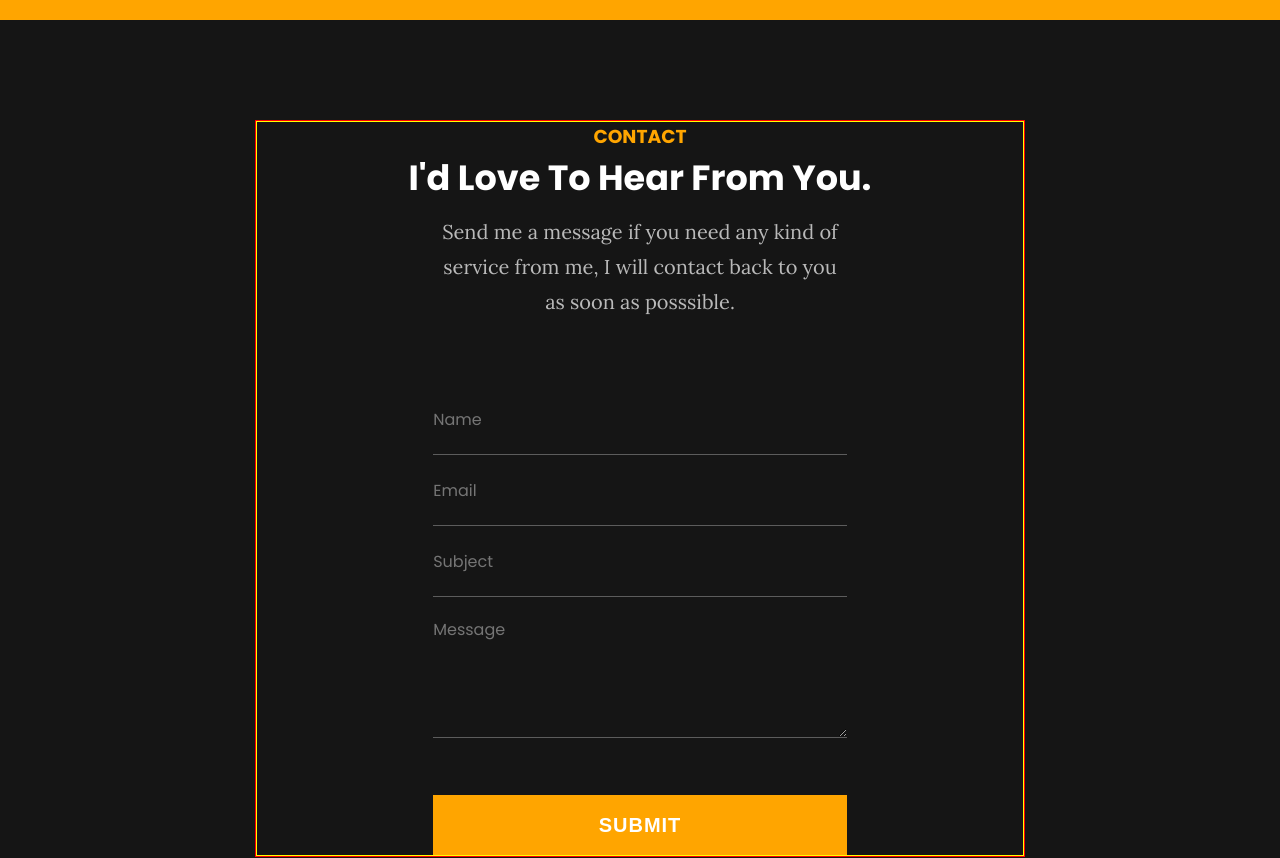
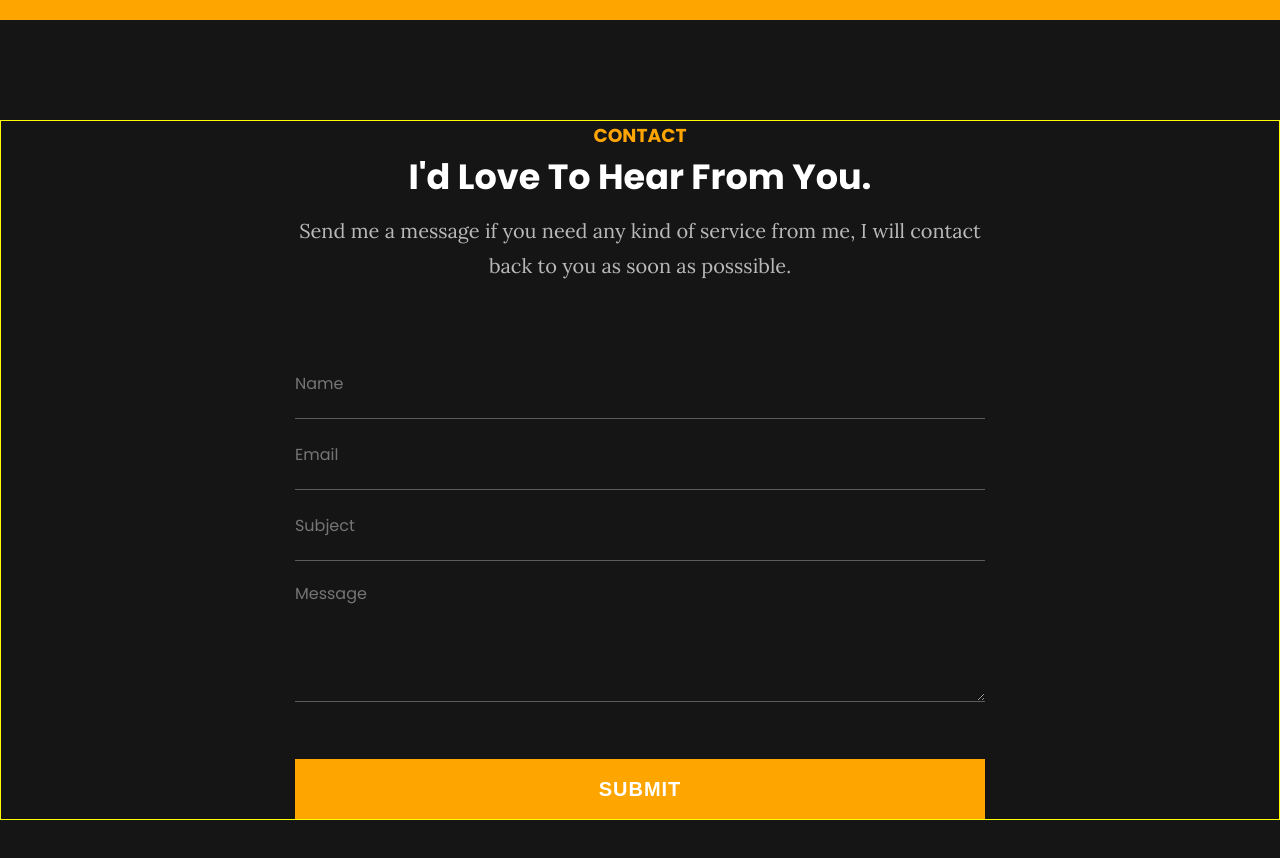
Before and after one commit to kaykobad0171/imranhossain.com, a plain HTML site: page index.html in a window 1280 px wide. Shown: the part 4060-4918 px from the top of the page. Drawn offline with Linux system fonts and the light colour scheme.

Commit message:
Update style.css

```diff
--- a/css/style.css
+++ b/css/style.css
@@ -423,8 +423,8 @@ header{
 }
 .wrapper3{
 	margin: 0 auto;
-	width: 60%;
-	border: 1px solid red;
+/* 	width: 60%;
+	border: 1px solid red; */
 }
 .ct_cont{
 	border: 1px solid yellow;
```
